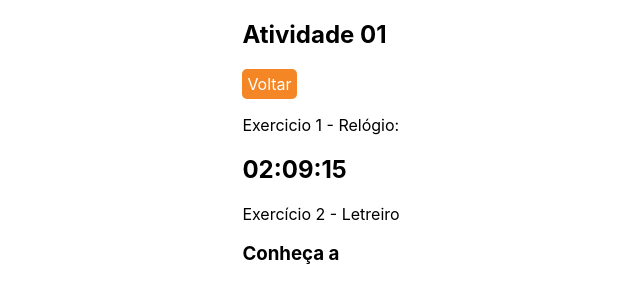
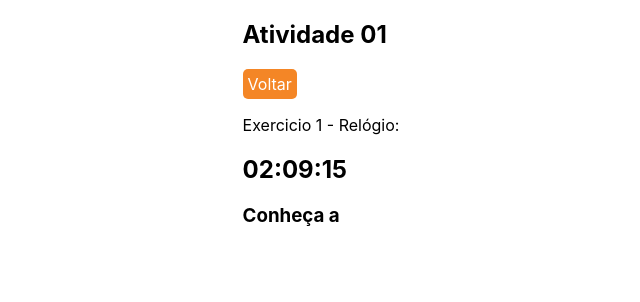
Before and after one commit to prinoriko/Projeto-React, a React (Create React App) app: page /atv01 in a window 1280 px wide. Shown: the top 302 px of the page, without its empty margins (319-959 px from the left). Built offline with nearby package versions, Linux system fonts and the light colour scheme.

Commit message:
Update Letreiro.js

```diff
--- a/src/Components/Letreiro.js
+++ b/src/Components/Letreiro.js
@@ -22,7 +22,6 @@ function Frase() {
 
   return (
     <div>
-    <p>Exercício 2 - Letreiro</p>
       <h3>{substring}</h3>
     </div>
   );
```
